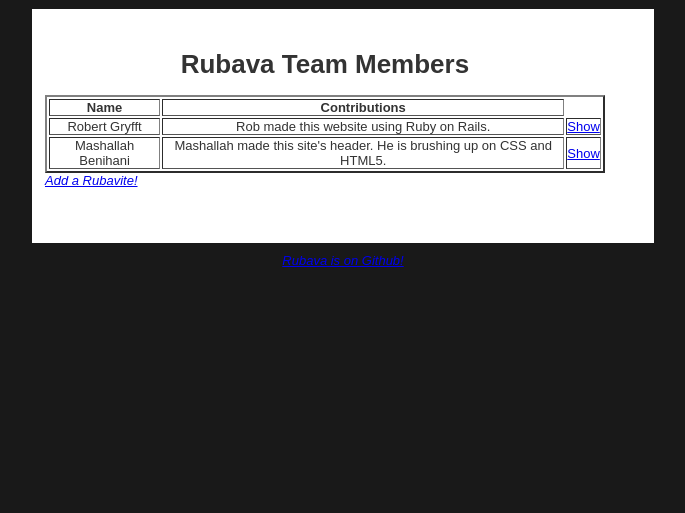
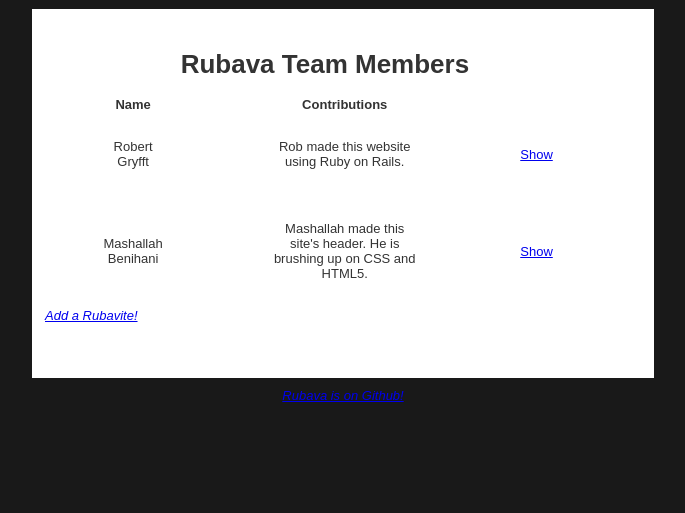
Before and after one commit to devinslick/rubava-project-site, a Rails app: page / in a window 1280 px wide. Shown: the part 287-800 px from the top of the page, without its empty margins (297-982 px from the left). Run offline with Rails 7, Linux system fonts and the light colour scheme; data comes from the database, SQL or seed files in the repository; some libraries are stand-ins or nearby versions.

Commit message:
Prettifying for great justice.

```diff
--- a/app/views/rubava_team_members/index.html.erb
+++ b/app/views/rubava_team_members/index.html.erb
@@ -1,6 +1,6 @@
 <h1 font="Cambria" align=center>Rubava Team Members</h1>
 <br />
-<table border="2">
+<table>
   <tr>
     <th>Name</th>
     <th>Contributions</th>
--- a/vendor/assets/stylesheets/style.css
+++ b/vendor/assets/stylesheets/style.css
@@ -60,12 +60,14 @@
  width: 195px;
  float: right;
 }
-.clear { clear: both; background: none; }
-
-tr {
-  border-bottom: solid 1px black;
-  border-spacing: 10px;
+.clear { clear: both; background: none;
 }
 .border-bottom {
   border-bottom: solid 1px black;
 }
+td {
+padding-top:25px;
+padding-bottom:25px;
+padding-right:50px;
+padding-left:50px;
+}
```
Also changed, not shown: 3 other files.
